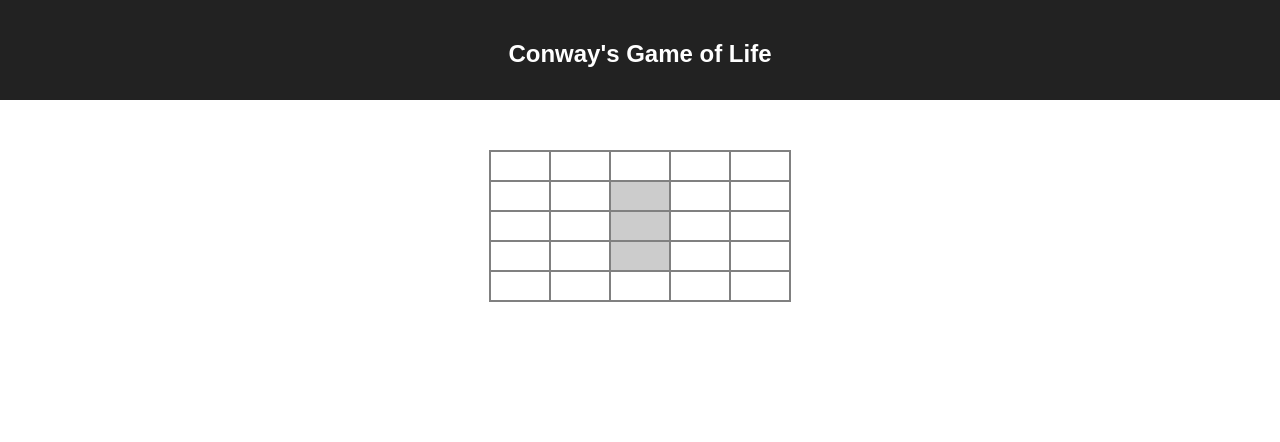
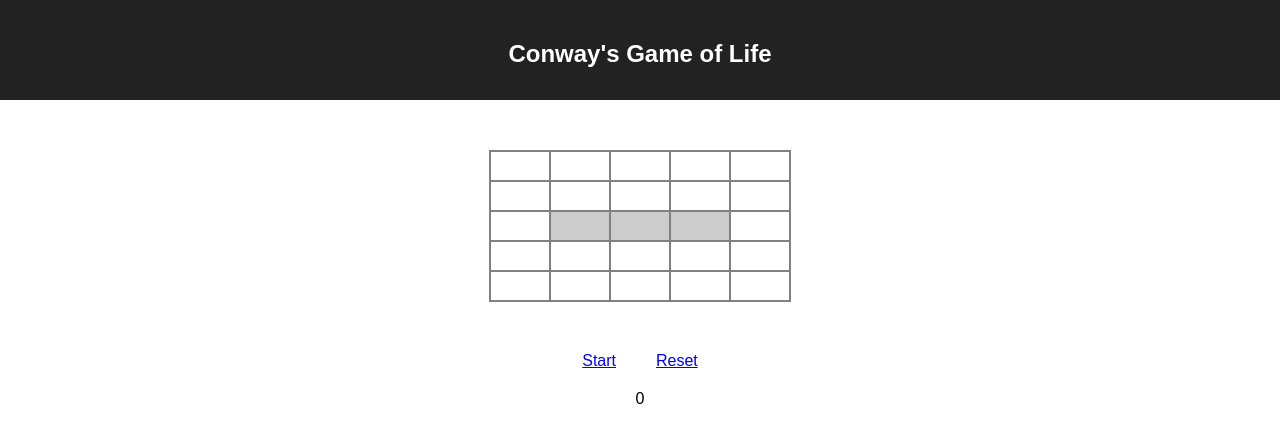
Before and after one commit to milankorsos/ReactProblems, a React (Create React App) app in the folder game-of-life/: page / in a window 1280 px wide. Shown: the top 442 px of the page. Built offline with nearby package versions, Linux system fonts and the light colour scheme.

Commit message:
Game of life: add start / stop / reset

```diff
--- a/game-of-life/src/App.css
+++ b/game-of-life/src/App.css
@@ -34,3 +34,14 @@
   background-color: white;
   border: 0.5px solid gray;
 }
+
+a {
+  color: blue;
+  text-decoration: underline;
+  padding: 20px;
+  cursor: pointer;
+}
+
+.timer {
+  padding: 20px;
+}
--- a/game-of-life/src/App.js
+++ b/game-of-life/src/App.js
@@ -7,16 +7,43 @@ class App extends Component {
     super(props);
 
     this.state = {
-      board: this.props.seeds
+      board: this.props.seeds,
+      game: false,
+      timer: 0
     };
 
   }
 
-  componentDidMount() {
-    window.setInterval(() => {
-      this.setState((prevState, props) => ({ board: this.getNextStep(prevState.board) }));
+  startGame() {
+    this.setState({
+      game: true
+    });
+
+    this.interval = window.setInterval(() => {
+      this.setState((prevState) => ({
+          board: this.getNextStep(prevState.board),
+          timer: prevState.timer + 1
+      }));
     }, 1000);
   }
+
+  stopGame() {
+    window.clearInterval(this.interval);
+    this.setState({
+      game: false
+    });
+  }
+
+  resetGame() {
+    this.setState({
+      board: this.props.seeds,
+      timer: 0
+    });
+  }
+
+  // componentDidMount() {
+  //   this.startGame();
+  // }
 
   getNeighboursCount(rowIndex, cellIndex) {
     const { board } = this.state;
@@ -98,6 +125,15 @@ class App extends Component {
   }
 
   render() {
+    const { board, timer, game } = this.state;
+
+    let btn;
+    if (game) {
+      btn = <a onClick={ this.stopGame.bind(this) }>Stop</a>;
+    } else {
+      btn = <a onClick={ this.startGame.bind(this) }>Start</a>;
+    }
+
     return (
       <div className="App">
         <div className="header">
@@ -105,8 +141,15 @@ class App extends Component {
         </div>
         <Board
           {...this.props}
-          board={ this.state.board }
+          board={ board }
         />
+        <div className="controls">
+          { btn }
+          <a onClick={ this.resetGame.bind(this) }>Reset</a>
+        </div>
+        <div className="timer">
+          { timer }
+        </div>
       </div>
     );
   }
```
